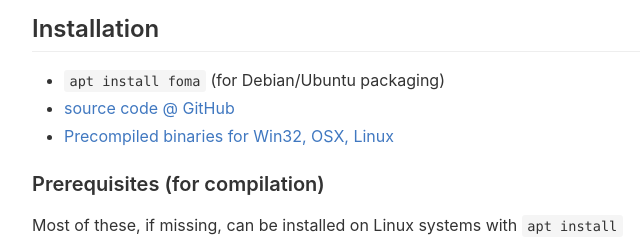
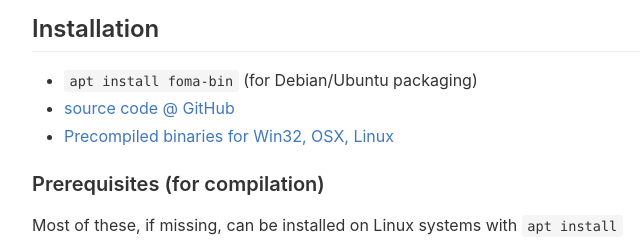
Before and after one commit to fomafst/fomafst.github.io, a plain HTML site: page index.html in a window 1280 px wide. Shown: the part 314-554 px from the top of the page, 163-803 px from the left. Drawn offline with Linux system fonts and the light colour scheme.

Commit message:
update ubuntu/debian package name
people get confused, as per https://askubuntu.com/questions/942547/how-to-install-foma-fst-library

```diff
--- a/index.html
+++ b/index.html
@@ -25,7 +25,7 @@
 <p>The library contains efficient implementations of all classical automata/transducer algorithms: determinization, minimization, epsilon-removal, composition, boolean operations. Also, more advanced construction methods are available: context restriction, quotients, first-order regular logic, transducers from replacement rules, etc.</p>
 <h2>Installation</h2>
 <ul>
-<li><code>apt install foma</code> (for Debian/Ubuntu packaging)</li>
+<li><code>apt install foma-bin</code> (for Debian/Ubuntu packaging)</li>
 <li><a href="https://github.com/mhulden/foma/tree/master/foma">source code @ GitHub</a></li>
 <li><a href="https://bitbucket.org/mhulden/foma/downloads">Precompiled binaries for Win32, OSX, Linux</a></li>
 </ul>
```
